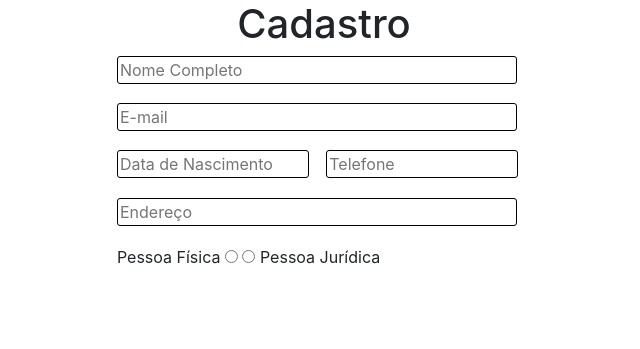
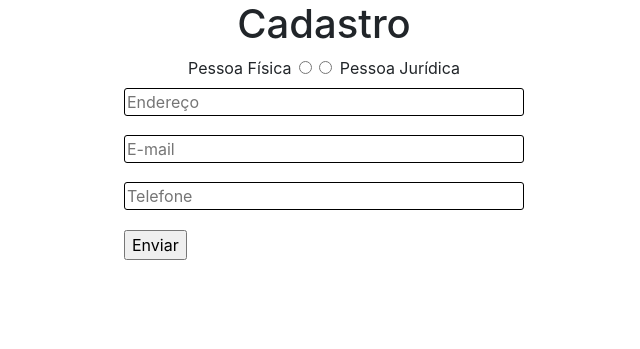
Before and after one commit to billyjoe-ram/Cadastro-CPF-CPNJ, a PHP site: page /cadastro.php in a window 1280 px wide. Shown: the top 349 px of the page, without its empty margins (316-956 px from the left). Run offline with PHP 8.4, Linux system fonts and the light colour scheme; some libraries are stand-ins or nearby versions.

Commit message:
Página cadastro

```diff
--- a/cadastro.php
+++ b/cadastro.php
@@ -42,40 +42,40 @@
 
     <div class="container">
 
+        <img src="http://purepng.com/public/uploads/large/51502306185qgm7goy4yxccepo38n6v8pmwrmttpahzenrfznpugnaymrqgz3s38rsftxrspwpxlrrwobw2g4gx5crjne3nucymoydjscwfatp0.png" alt="Cute Cat" class="cat-left">
+
         <form action="sistema/recebemensagem.php" method="post" id="formul">
 
-            <input type="text" name="txtnome" id="txtnome" placeholder="Nome Completo" class="field long-field" value="<?php echo $nome; ?>"></br>
+            <div class="radio-btns">
+                <label for="cpf">Pessoa Física</label>
+                <input type="radio" id="pf" name="pessoa" value="pf">
+                <input type="radio" id="pj" name="pessoa" value="pj">
+                <label for="cnpj">Pessoa Jurídica</label>
+            </div>
 
-            <input type="email" name="txtemail" placeholder="E-mail" class="field long-field" value="<?php echo $email; ?>"></br>
+            <div class="general">
+                <input type="text" name="txtendereco" id="txtendereco" placeholder="Endereço" value="<?php echo $endereco; ?>" class="field long-field" required></br>
+                <input type="email" name="txtemail" placeholder="E-mail" class="field long-field" value="<?php echo $email; ?>" required></br>
+                <input type="tel" name="txttelefone" id="txttelefone" maxlength="11" class="field long-field phone_with_ddd" placeholder="Telefone" value="<?php echo $telefone; ?>" required></br>
+            </div>
 
-            <input type="text" name="date" id="txtdata" placeholder="Data de Nascimento" maxlength="11" class="field short-field date" value="<?php echo $data; ?>">
+            <div class="content-cpf">
+                <input type="text" name="txtnome" id="txtnome" placeholder="Nome Completo" class="field long-field" value="<?php echo $nome; ?>" required></br>
+                <input type="text" name="date" id="txtdata" placeholder="Data de Nascimento" maxlength="11" class="field short-field date" value="<?php echo $data; ?>" required>
+                <input type="text" name="txtcpf" id="txtcpf" placeholder="CPF" maxlength="14" class="field short-field cpf" value="<?php echo $codigocpf; ?>" required></br>
+            </div>
 
-            <input type="tel" name="txttelefone" id="txttelefone" maxlength="11" class="field short-field phone_with_ddd" placeholder="Telefone" value="<?php echo $telefone; ?>"></br>
+            <div class="content-cnpj">
+                <input type="text" name="txtrazao" id="txtrazao" placeholder="Razão Social" value="<?php echo $razao; ?>" class="field long-field" required></br>
+                <input type="text" name="txtfantasia" id="txtfantasia" placeholder="Nome Fantasia" value="<?php echo $fantasia; ?>" class="field long-field" required></br>
+                <input type="text" name="txtcnpj" id="txtcnpj" placeholder="CNPJ" value="<?php echo $codigocnpj; ?>" class="field short-field cnpj" required></br>
+            </div>
 
-            <input type="text" name="txtendereco" id="txtendereco" placeholder="Endereço" value="<?php echo $endereco; ?>" class="field long-field"></br>
+            <input type="submit" value="Enviar" class="animate-up">
 
+        </form>
 
-            <label for="cpf">Pessoa Física</label>
-
-            <input type="radio" id="pf" name="pessoa" value="pf">
-
-            <input type="radio" id="pj" name="pessoa" value="pj">
-
-            <label for="cnpj">Pessoa Jurídica</label></br>
-
-
-            <input type="text" name="txtcpf" id="txtcpf" placeholder="CPF" maxlength="14" class="field short-field cpf" value="<?php echo $codigocpf; ?>"></br>
-
-            <input type="text" name="txtcnpj" id="txtcnpj" placeholder="CNPJ" value="<?php echo $codigocnpj; ?>" class="field short-field"></br>
-
-
-            <input type="text" name="txtrazao" id="txtrazao" placeholder="Razão Social" value="<?php echo $razao; ?>" class="field long-field"></br>
-
-            <input type="text" name="txtfantasia" id="txtfantasia" placeholder="Nome Fantasia" value="<?php echo $fantasia; ?>" class="field long-field"></br>
-
-
-            <input type="submit" value="Enviar">
-        </form>
+        <img src="http://purepng.com/public/uploads/large/purepng.com-sitting-catcatcatsanimalspetscute-cat-25152016380020k8o.png" alt="Cute Cat" class="cat-right">
 
     </div>
 
--- a/css/cadastro.css
+++ b/css/cadastro.css
@@ -2,8 +2,42 @@ h1 {
     text-align: center;
 }
 
+label:first-child {
+    margin-left: 4rem;
+}
+
+label:last-child {
+    margin-right: 4rem;
+}
+
+.radio-btns {
+    display: flex;
+    justify-content: space-between;
+    align-items: baseline;
+}
+
+.cat-right {
+    position: absolute;
+    right: 0;
+    bottom: 0;
+    width: 28rem;
+    height: 28rem;
+}
+
+.cat-left {
+    position: absolute;
+    left: 0;
+    bottom: 0;
+    width: 24rem;
+    height: 22rem;
+}
+
+.btn {
+    margin-left: 10.2rem;
+}
+
 .container {
-    display: grid;
+    display: flex;
     justify-content: center;
     align-items: center;
 }
--- a/index.php
+++ b/index.php
@@ -11,8 +11,6 @@
     <script src="https://code.jquery.com/jquery-3.2.1.slim.min.js" integrity="sha384-KJ3o2DKtIkvYIK3UENzmM7KCkRr/rE9/Qpg6aAZGJwFDMVNA/GpGFF93hXpG5KkN" crossorigin="anonymous"></script>
     <script src="https://cdnjs.cloudflare.com/ajax/libs/popper.js/1.12.9/umd/popper.min.js" integrity="sha384-ApNbgh9B+Y1QKtv3Rn7W3mgPxhU9K/ScQsAP7hUibX39j7fakFPskvXusvfa0b4Q" crossorigin="anonymous"></script>
     <script src="https://maxcdn.bootstrapcdn.com/bootstrap/4.0.0/js/bootstrap.min.js" integrity="sha384-JZR6Spejh4U02d8jOt6vLEHfe/JQGiRRSQQxSfFWpi1MquVdAyjUar5+76PVCmYl" crossorigin="anonymous"></script>
-
-    <script src="js/scripts.js"></script>
 
     <title>Atividade Aha Uhu</title>
 
--- a/js/scripts.js
+++ b/js/scripts.js
@@ -1,67 +1,22 @@
 $(document).ready(function(){
-  $("#txtcnpj").hide();
-  $("#txtrazao").hide();
-  $("#txtfantasia").hide();
-  $("#txtcpf").hide();
+  $(".content-cpf").hide();
+  $(".content-cnpj").hide();
+
   $('input[type="radio"]').click(function(event){
     if ($("#pf").prop("checked"))
     {
-      $("#txtcnpj").hide();
-      $("#txtrazao").hide();
-      $("#txtfantasia").hide();
-      $("#txtcpf").show();
+      $(".content-cnpj").hide();
+      $(".content-cpf").show();
     }
     else if ($("#pj").prop("checked"))
     {
-      $("#txtcpf").hide();
-      $("#txtcnpj").show();
-      $("#txtrazao").show();
-      $("#txtfantasia").show();
+      $(".content-cpf").hide();
+      $(".content-cnpj").show();
     }
     });
 
     $('.date').mask('00/00/0000');
-      $('.phone_with_ddd').mask('(00) 00000-0000');
-      $('.cpf').mask('000.000.000-00', {reverse: true});
-
-      $("#formul").validate({
-        rules : {
-          txtnome:{
-            required:true,
-            minlength:5
-          },
-          txtemail:{
-            required:true,
-            minlength:7,
-          },
-          txtcpf: {
-            required:true
-          },
-          txtdata:{
-            required:true
-          },
-          txttelefone: {
-            required:true
-          }
-        },
-        messages:{
-          txtnome:{
-            required:"Por favor, informe seu nome",
-            minlength:"O nome deve ter pelo menos 5 caracteres"
-          },
-          txtemail:{
-            required:"Por favor, informe um e-mail",
-            minlength:"Informe um e-mail válido"
-          },
-          txtcpf: {
-            required:"Informe seu CPF"
-          },
-          txtdata:{
-            required:"Informe data de nascimento"
-          },
-          txttelefone: {
-            required:"Por favor, informe seu celular"
-          }
-        }
-      });
+    $('.phone_with_ddd').mask('(00) 00000-0000');
+    $('.cpf').mask('000.000.000-00', {reverse: true});
+    $('.cnpj').mask('00.000.000/0000-00', {reverse: true});
 });
```
Also changed, not shown: css/style.css (+6 -10 lines).
